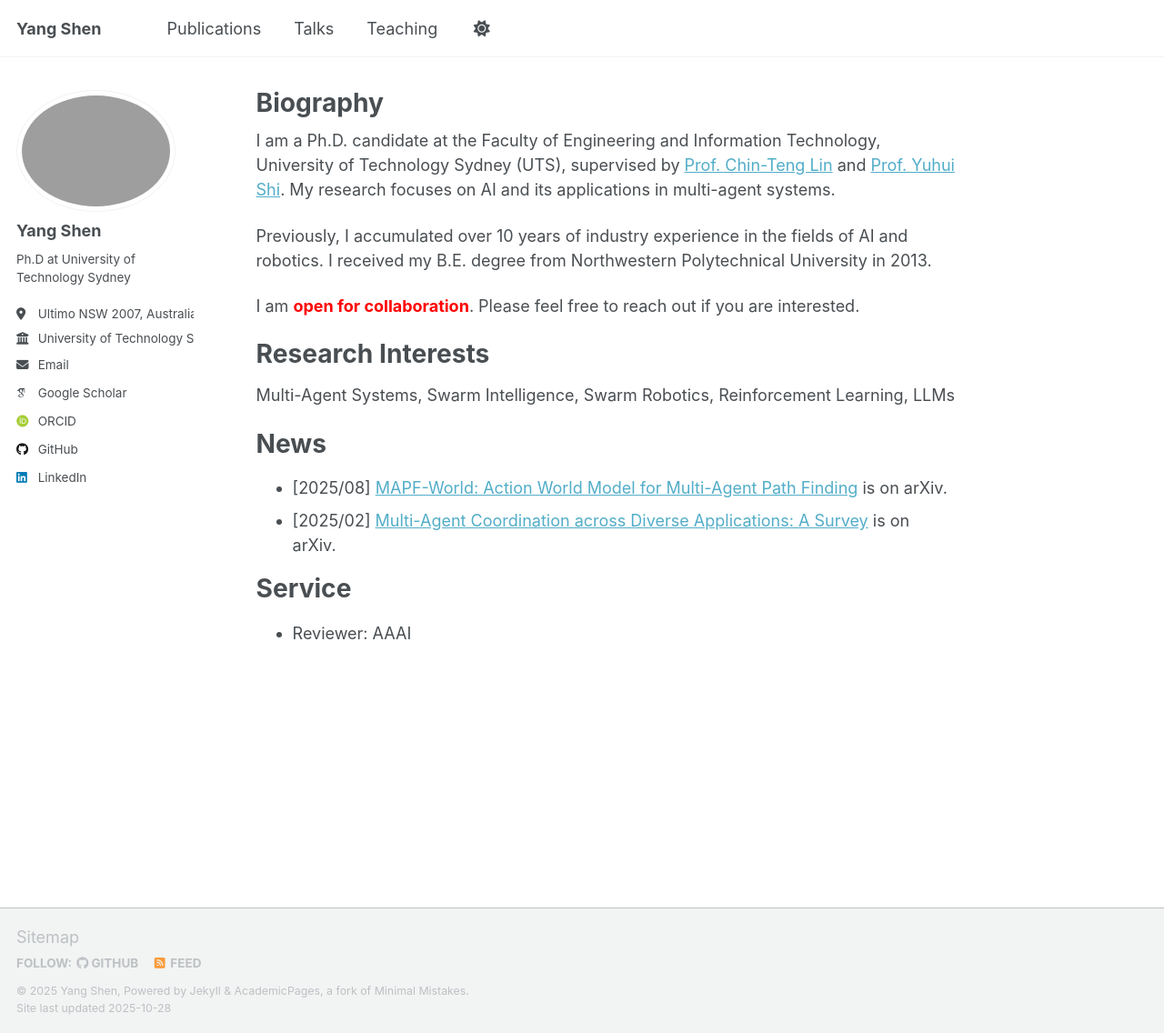
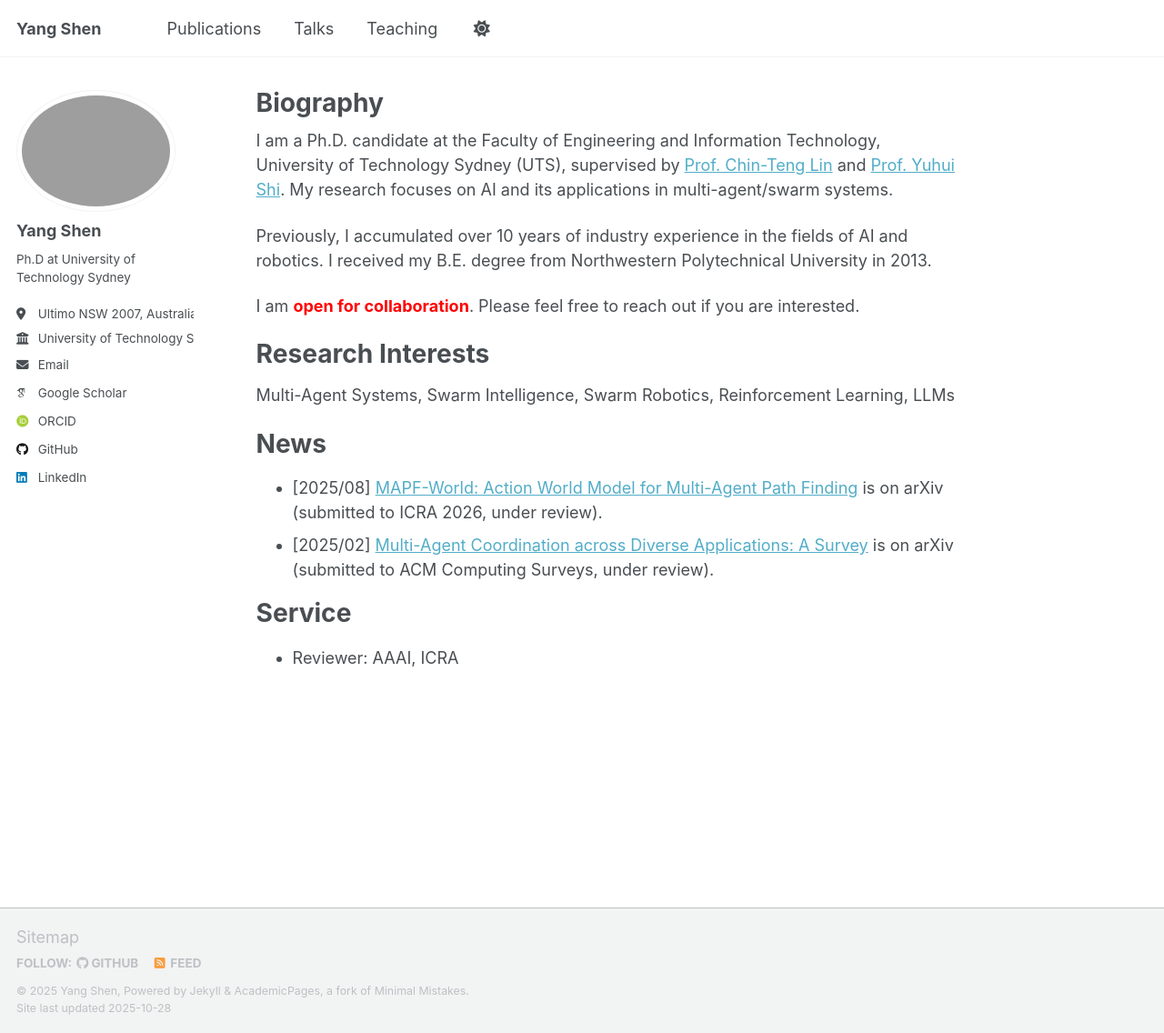
Before and after one commit to yshenfab/yshenfab.github.io, a Jekyll site: the page built from _pages/about.md, in a window 1280 px wide and 1136 px high. Shown: the whole window at 91% size. Built offline with Jekyll 4.4.1, drawn with Linux system fonts in a browser that asks for light colours; some web fonts are replaced; a script that is not in the unit is left out.

Commit message:
update about

```diff
--- a/_pages/about.md
+++ b/_pages/about.md
@@ -9,7 +9,7 @@ redirect_from:
 
 I am a Ph.D. candidate at the Faculty of Engineering and Information Technology, University of Technology Sydney (UTS),
 supervised by [Prof. Chin-Teng Lin](https://scholar.google.com/citations?user=nubkF1cAAAAJ) and [Prof. Yuhui Shi](https://scholar.google.com/citations?user=xSvAHWgAAAAJ).
-My research focuses on AI and its applications in multi-agent systems.
+My research focuses on AI and its applications in multi-agent/swarm systems.
 
 Previously, I accumulated over 10 years of industry experience in the fields of AI and robotics.
 I received my B.E. degree from Northwestern Polytechnical University in 2013.
@@ -22,9 +22,9 @@ Multi-Agent Systems, Swarm Intelligence, Swarm Robotics, Reinforcement Learning,
 
 # News
 
-- [2025/08] [MAPF-World: Action World Model for Multi-Agent Path Finding](https://arxiv.org/pdf/2508.12087) is on arXiv.
-- [2025/02] [Multi-Agent Coordination across Diverse Applications: A Survey](https://arxiv.org/pdf/2502.14743) is on arXiv.
+- [2025/08] [MAPF-World: Action World Model for Multi-Agent Path Finding](https://arxiv.org/pdf/2508.12087) is on arXiv (submitted to ICRA 2026, under review).
+- [2025/02] [Multi-Agent Coordination across Diverse Applications: A Survey](https://arxiv.org/pdf/2502.14743) is on arXiv (submitted to ACM Computing Surveys, under review).
 
 # Service
 
-- Reviewer: AAAI
+- Reviewer: AAAI, ICRA
```
